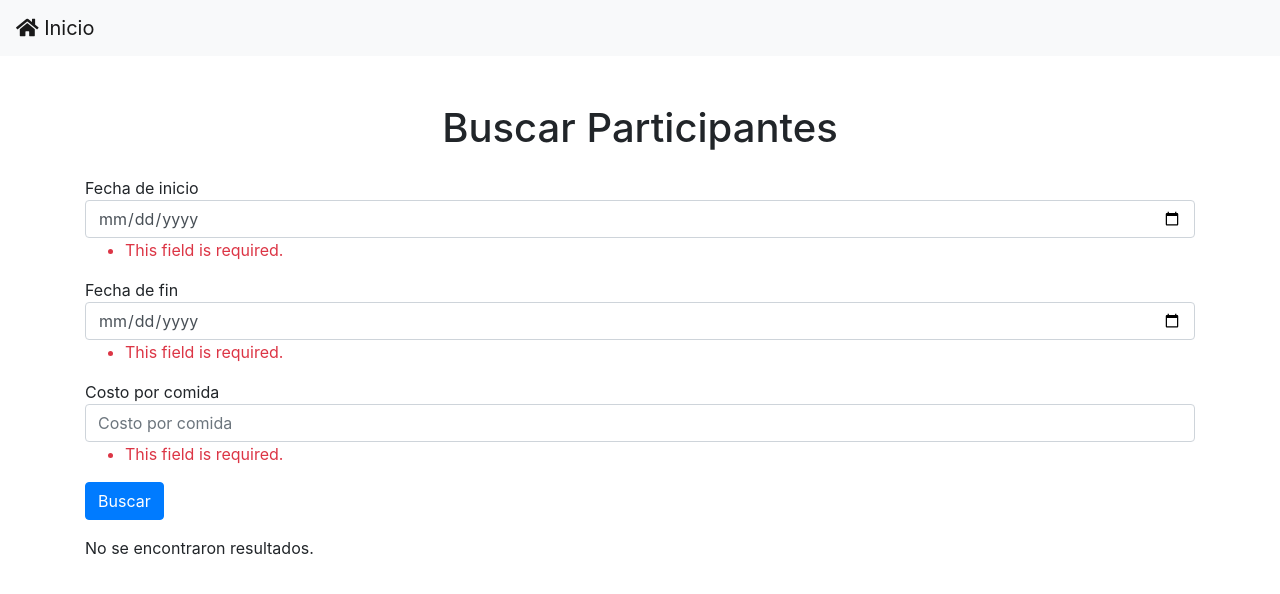
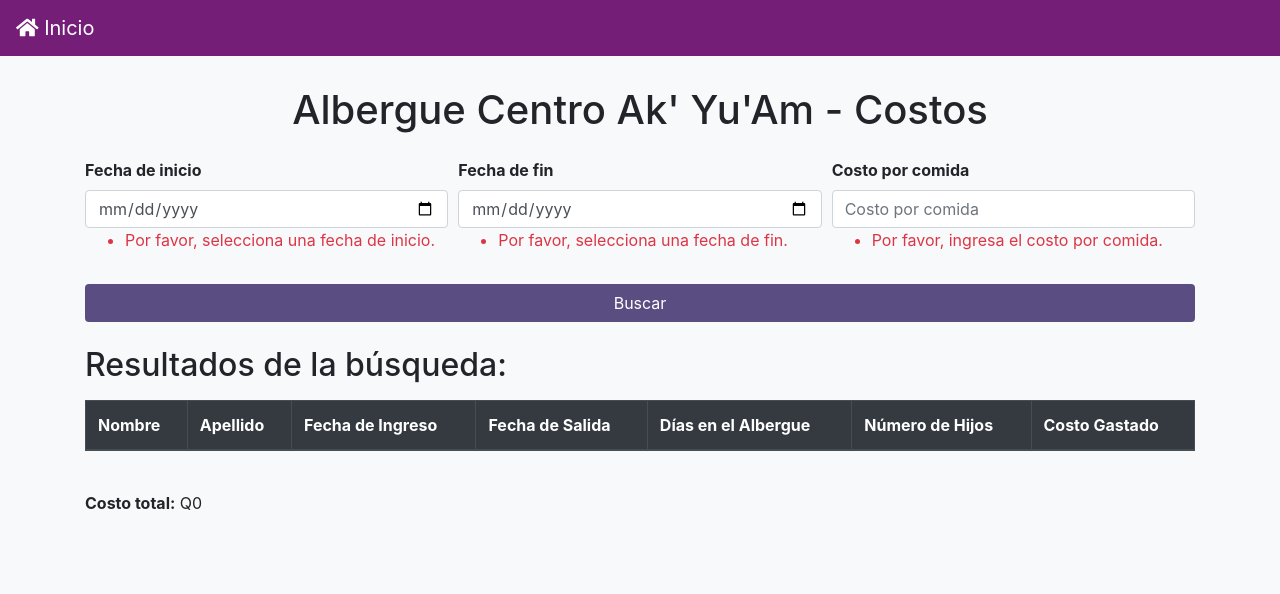
Before and after one commit to NayeliGon/akyuam, a Django app: page /sistema/calcular-gastos/ in a window 1280 px wide. Shown: the top 594 px of the page. Run offline with Django 5.2, Linux system fonts and the light colour scheme; the visitor is signed in with stand-in values (Sample User, id 1); lists and menus that the app fills with data are empty; some libraries are stand-ins or nearby versions.

Commit message:
Gastos e impresiones

```diff
--- a/akyuamSystem/sistema/forms.py
+++ b/akyuamSystem/sistema/forms.py
@@ -294,7 +294,6 @@ class RegistroSalidaForm(forms.ModelForm):
         model = Albergue
         fields = ['fecha_salida']
 
-
 class FechaRangoForm(forms.Form):
     fecha_inicio = forms.DateField(
         widget=forms.DateInput(attrs={
@@ -302,7 +301,8 @@ class FechaRangoForm(forms.Form):
             'class': 'form-control',
             'placeholder': 'Selecciona la fecha de inicio'
         }),
-        label="Fecha de inicio"
+        label="Fecha de inicio",
+        error_messages={'required': 'Por favor, selecciona una fecha de inicio.'}
     )
     fecha_fin = forms.DateField(
         widget=forms.DateInput(attrs={
@@ -310,7 +310,8 @@ class FechaRangoForm(forms.Form):
             'class': 'form-control',
             'placeholder': 'Selecciona la fecha de fin'
         }),
-        label="Fecha de fin"
+        label="Fecha de fin",
+        error_messages={'required': 'Por favor, selecciona una fecha de fin.'}
     )
     costo_por_comida = forms.DecimalField(
         max_digits=10,
@@ -319,10 +320,6 @@ class FechaRangoForm(forms.Form):
             'class': 'form-control',
             'placeholder': 'Costo por comida'
         }),
-        label="Costo por comida"
+        label="Costo por comida",
+        error_messages={'required': 'Por favor, ingresa el costo por comida.'}
     )
-
-    def __init__(self, *args, **kwargs):
-        super().__init__(*args, **kwargs)
-        for field in self.fields.values():
-            field.widget.attrs['class'] = 'form-control'  # Aplicar clase Bootstrap a todos los campos
--- a/akyuamSystem/sistema/templates/sistema/calcular_gastos.html
+++ b/akyuamSystem/sistema/templates/sistema/calcular_gastos.html
@@ -6,66 +6,113 @@
     <title>Buscar Participantes</title>
     <link href="https://stackpath.bootstrapcdn.com/bootstrap/4.5.2/css/bootstrap.min.css" rel="stylesheet">
     <link rel="stylesheet" href="https://cdnjs.cloudflare.com/ajax/libs/font-awesome/5.15.3/css/all.min.css">
+    <style>
+        body {
+            background-color: #f8f9fa;
+        }
+        .container {
+            margin-top: 30px;
+        }
+        .table thead th {
+            background-color: #343a40;
+            color: white;
+        }
+        .table tbody tr:hover {
+            background-color: #f1f1f1;
+        }
+        .form-label {
+            font-weight: bold;
+        }
+        .btn-custom {
+            background-color: #5a4d82;
+            color: white;
+        }
+        .btn-custom:hover {
+            background-color: #7b477e;
+            color: white;
+        }
+        .navbar-custom {
+            background-color: #741e78;
+
+        }
+        .navbar-custom .navbar-brand {
+            color: white;
+        }
+    </style>
 </head>
 <body>
 
-    <nav class="navbar navbar-light bg-light mb-4">
+    <!-- Barra de navegación -->
+    <nav class="navbar navbar-custom mb-4">
         <a href="{% url 'home' %}" class="navbar-brand">
             <i class="fas fa-home"></i> Inicio
         </a>
     </nav>
 
-    <div class="container mt-5">
-        <h1 class="mb-4 text-center">Buscar Participantes</h1>
-        <form method="get">
-            <div class="form-group">
-                {{ form.fecha_inicio.label }}
+
+    <div class="container">
+        <h1 class="mb-4 text-center">Albergue Centro Ak' Yu'Am - Costos</h1>
+
+        <form method="get" class="mb-4">
+            <div class="form-row">
+                <div class="form-group col-md-4">
+                    <label for="id_fecha_inicio" class="form-label">{{ form.fecha_inicio.label }}</label>
                     {{ form.fecha_inicio }}
                     {% if form.fecha_inicio.errors %}
                         <div class="text-danger">{{ form.fecha_inicio.errors }}</div>
                     {% endif %}
                 </div>
-            <div class="form-group">
-                {{ form.fecha_fin.label }}
-                {{ form.fecha_fin }}
+                <div class="form-group col-md-4">
+                    <label for="id_fecha_fin" class="form-label">{{ form.fecha_fin.label }}</label>
+                    {{ form.fecha_fin }} <!-- Campo de fecha de fin -->
                     {% if form.fecha_fin.errors %}
                         <div class="text-danger">{{ form.fecha_fin.errors }}</div>
                     {% endif %}
                 </div>
-            <div class="form-group">
-                {{ form.costo_por_comida.label }}
-                {{ form.costo_por_comida }}
+                <div class="form-group col-md-4">
+                    <label for="id_costo_por_comida" class="form-label">{{ form.costo_por_comida.label }}</label>
+                    {{ form.costo_por_comida }} <!-- Campo de costo por comida -->
                     {% if form.costo_por_comida.errors %}
                         <div class="text-danger">{{ form.costo_por_comida.errors }}</div>
                     {% endif %}
                 </div>
-            <button type="submit" class="btn btn-primary">Buscar</button>
+            </div>
+            <button type="submit" class="btn btn-custom btn-block">Buscar</button>
         </form>
 
-        {% if resultados %}
-        <h2 class="mt-5">Resultados de la búsqueda:</h2>
-        <table class="table table-bordered mt-3">
-            <thead>
+        <!-- Resultados de la búsqueda -->
+        <h2 class="mb-3">Resultados de la búsqueda:</h2>
+        <div class="table-responsive">
+            <table class="table table-bordered table-hover">
+                <thead class="thead-dark">
                     <tr>
-                    <th>Nombre del Participante</th>
+                        <th>Nombre</th>
+                        <th>Apellido</th>
                         <th>Fecha de Ingreso</th>
                         <th>Fecha de Salida</th>
+                        <th>Días en el Albergue</th>
+                        <th>Número de Hijos</th>
+                        <th>Costo Gastado</th>
                     </tr>
                 </thead>
                 <tbody>
                     {% for resultado in resultados %}
                     <tr>
                         <td>{{ resultado.participante.nombre }}</td>
-                        <td>{{ resultado.fecha_ingreso }}</td>
-                        <td>{{ resultado.fecha_salida }}</td>
+                        <td>{{ resultado.participante.apellido }}</td>
+                        <td>{{ resultado.fecha_ingreso|date:"d M, Y" }}</td>
+                        <td>{{ resultado.fecha_salida|date:"d M, Y" }}</td>
+                        <td>{{ resultado.dias_en_albergue }} días</td>
+                        <td>{{ resultado.cantidad_hijos }}</td>
+                        <td>Q{{ resultado.costo_gastado }}</td>
                     </tr>
                     {% endfor %}
                 </tbody>
             </table>
-        <p class="mt-3"><strong>Costo total:</strong> Q{{ costo_total }}</p>
-    {% else %}
-        <p class="mt-3">No se encontraron resultados.</p>
-    {% endif %}
+        </div>
+
+        <!-- Costo total -->
+        <p class="mt-4"><strong>Costo total:</strong> Q{{ costo_total }}</p>
 
     </div>
 
--- a/akyuamSystem/sistema/urls.py
+++ b/akyuamSystem/sistema/urls.py
@@ -10,6 +10,7 @@ from .views import registrar_agresor
 from .views import eliminar_usuario
 from .views import buscar_participante_albergue
 from django.contrib.auth import views as auth_views
+from .views import participante_pdf
 
 urlpatterns = [
     path('login/', auth_views.LoginView.as_view(template_name='sistema/login.html'), name='login'),
@@ -17,7 +18,7 @@ urlpatterns = [
     #Rutas para las sesiones
     path('sesiones/',login_required( views.sesiones_view), name='sesiones'),
     path('registrar-sesion/<int:participante_id>/',login_required( views.registrar_sesion_view), name='registrar_sesion'),
-
+    path('participante/<int:participante_id>/pdf/', participante_pdf, name='participante_pdf'),
     path('emergencias/', login_required(views.emergencias_view), name='emergencias'),
     path('consulta-asistencia/', login_required(views.consulta_asistencia_view), name='consulta_asistencia'),
     path('calcular-gastos/', login_required(buscar_participante_albergue), name='calcular_gastos'),
--- a/akyuamSystem/sistema/views.py
+++ b/akyuamSystem/sistema/views.py
@@ -91,6 +91,45 @@ from .models import Albergue
 from .forms import FechaRangoForm
 from datetime import timedelta
 
+from django.shortcuts import render, get_object_or_404
+from django.http import HttpResponse
+from django.template.loader import get_template
+from xhtml2pdf import pisa
+from .models import Participante
+
+# Función para convertir HTML a PDF
+def render_to_pdf(template_src, context_dict={}):
+    template = get_template(template_src)
+    html = template.render(context_dict)
+    result = HttpResponse(content_type='application/pdf')
+    pdf = pisa.CreatePDF(html, dest=result)
+    if not pdf.err:
+        return result
+    return None
+
+# Vista para generar el PDF
+def participante_pdf(request, participante_id):
+    participante = get_object_or_404(Participante, id=participante_id)
+    hijos = participante.hijo_set.all()
+    referencias = participante.referenciafamiliar_set.all()
+    hechos = participante.hecho_set.all()
+    agresor = participante.agresor_set.first()
+
+    context = {
+        'participante': participante,
+        'hijos': hijos,
+        'referencias': referencias,
+        'hechos': hechos,
+        'agresor': agresor,
+    }
+
+    pdf = render_to_pdf('sistema/participante_pdf.html', context)
+    if pdf:
+        return HttpResponse(pdf, content_type='application/pdf')
+    return HttpResponse("Error al generar el PDF", status=400)
+
+
+
 def buscar_participante_albergue(request):
     form = FechaRangoForm()
     resultados = []
@@ -110,16 +149,25 @@ def buscar_participante_albergue(request):
                 fecha_salida__lte=fecha_fin
             )
 
-            # Calcular el total de comidas (5 comidas por día por cada participante)
-            dias = (fecha_fin - fecha_inicio).days + 1  # +1 para incluir el último día
-            total_comidas = len(resultados) * 5 * dias
-            costo_total = total_comidas * costo_por_comida
+            for resultado in resultados:
+                # Calcular el número de días en el albergue
+                resultado.dias_en_albergue = (resultado.fecha_salida - resultado.fecha_ingreso).days + 1
+
+                # Calcular la cantidad de personas (participante + hijos)
+                total_personas = 1 + resultado.cantidad_hijos  # 1 por la participante
+
+                # Calcular el costo total para la participante y sus hijos
+                resultado.costo_gastado = resultado.dias_en_albergue * 5 * total_personas * costo_por_comida
+
+            # Sumar los costos de todos los resultados
+            costo_total = sum([res.costo_gastado for res in resultados])
 
     return render(request, 'sistema/calcular_gastos.html', {
         'form': form,
         'resultados': resultados,
         'costo_total': costo_total
     })
+
 
 def change_password(request):
     if request.method == 'POST':
```
Also changed, not shown: akyuamSystem/sistema/templates/sistema/albergue.html (+38 -1 lines), akyuamSystem/sistema/templates/sistema/lista_participantes.html (+17 -0 lines), akyuamSystem/sistema/templates/sistema/participante_pdf.html (added, +167 -0 lines). Lines whose indentation alone changed are shown as unchanged.
